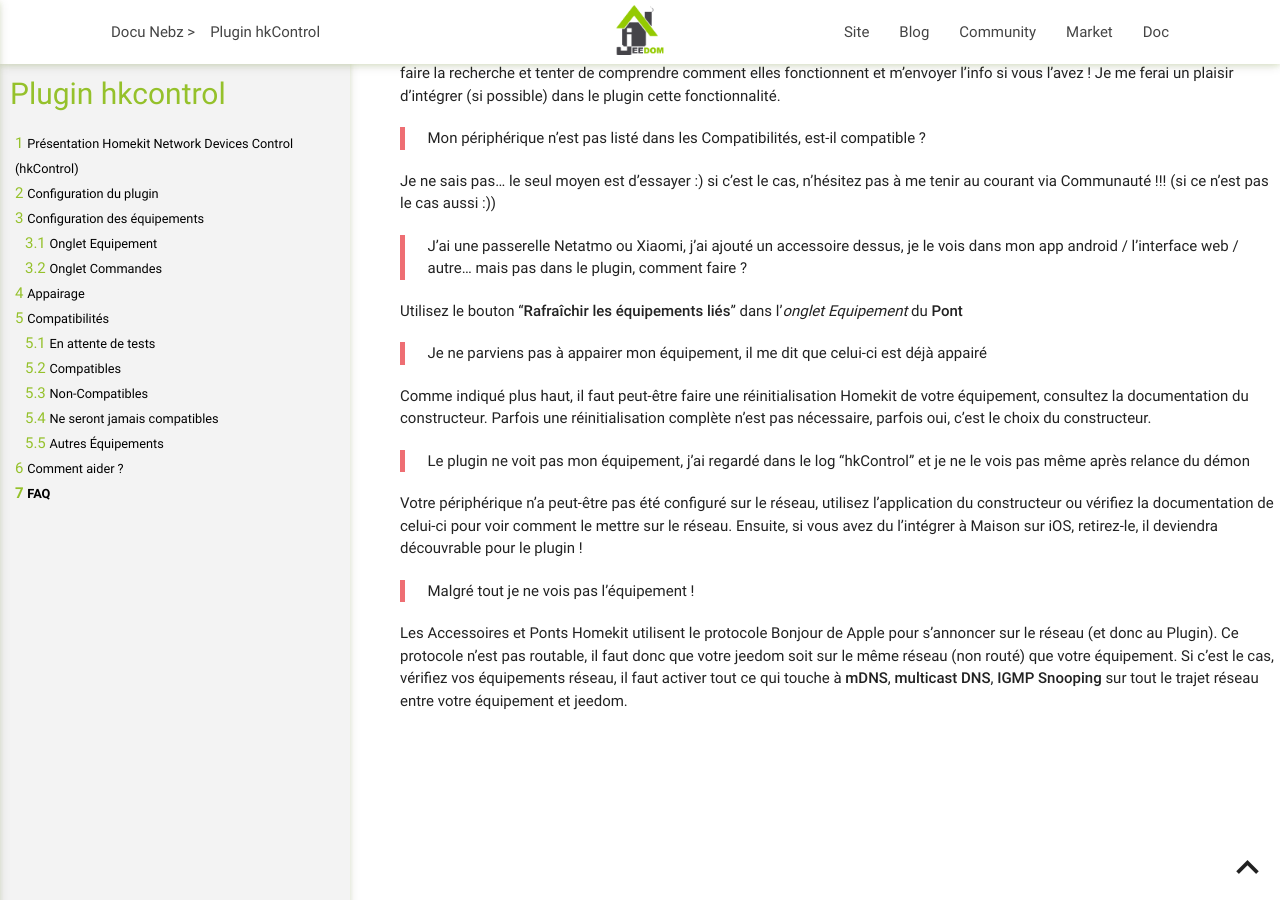
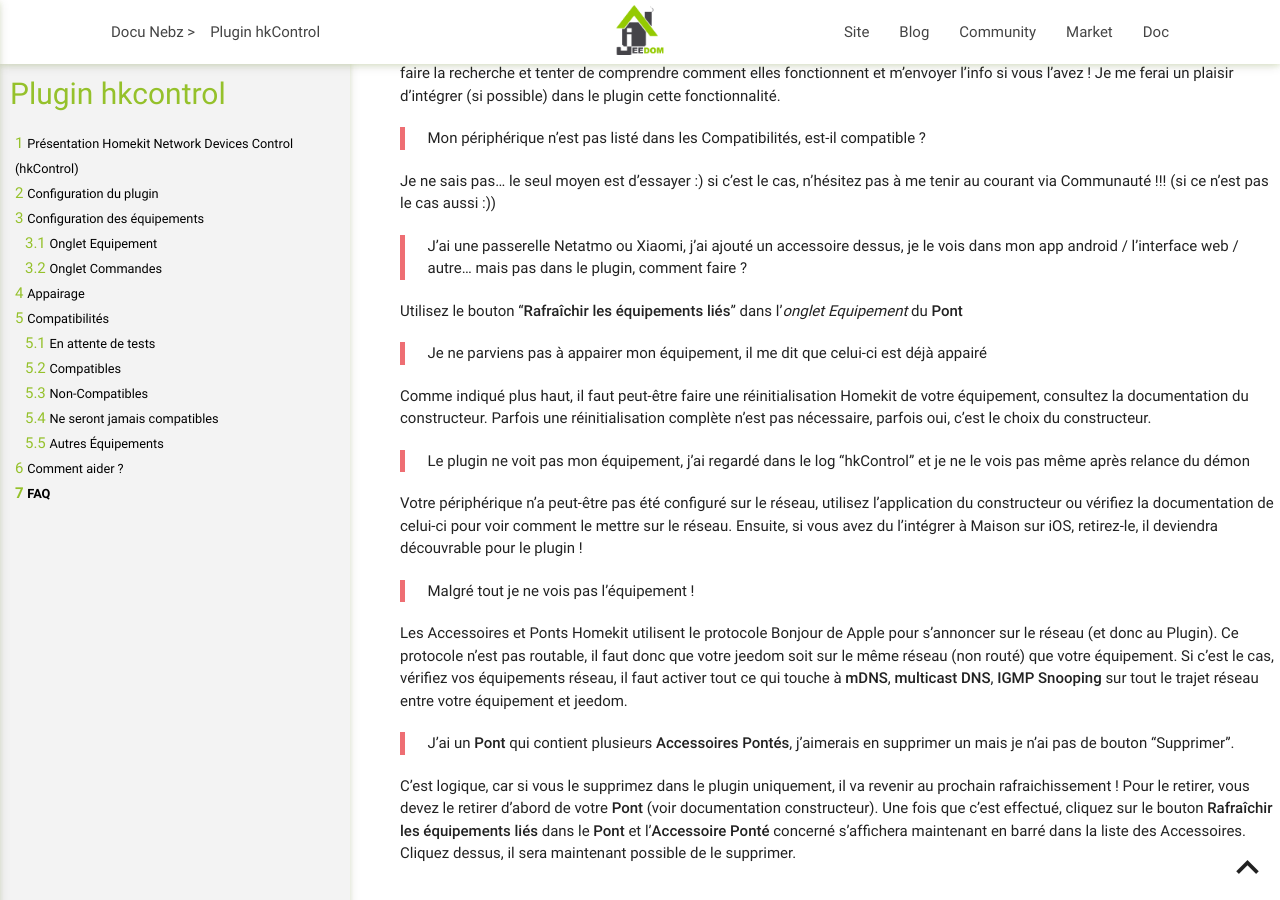
Before and after one commit to NebzHB/jeedom_docs, a Jekyll site: the page built from plugins/hkControl/fr_FR/index.md, in a window 1280 px wide and 900 px high, scrolled down 5428 px. Built offline with Jekyll 4.4.1, drawn with Linux system fonts in a browser that asks for light colours.

Commit message:
Update index.md

```diff
--- a/plugins/hkControl/fr_FR/index.md
+++ b/plugins/hkControl/fr_FR/index.md
@@ -193,3 +193,8 @@
 >Malgré tout je ne vois pas l'équipement !
 
 Les Accessoires et Ponts Homekit utilisent le protocole Bonjour de Apple pour s'annoncer sur le réseau (et donc au Plugin). Ce protocole n'est pas routable, il faut donc que votre jeedom soit sur le même réseau (non routé) que votre équipement.  Si c'est le cas, vérifiez vos équipements réseau, il faut activer tout ce qui touche à **mDNS**, **multicast DNS**, **IGMP Snooping** sur tout le trajet réseau entre votre équipement et jeedom.
+
+>J'ai un **Pont** qui contient plusieurs **Accessoires Pontés**, j'aimerais en supprimer un mais je n'ai pas de bouton "Supprimer".
+
+C'est logique, car si vous le supprimez dans le plugin uniquement, il va revenir au prochain rafraichissement !
+Pour le retirer, vous devez le retirer d'abord de votre **Pont** (voir documentation constructeur). Une fois que c'est effectué, cliquez sur le bouton **Rafraîchir les équipements liés** dans le **Pont** et l'**Accessoire Ponté** concerné s'affichera maintenant en barré dans la liste des Accessoires. Cliquez dessus, il sera maintenant possible de le supprimer.
```
